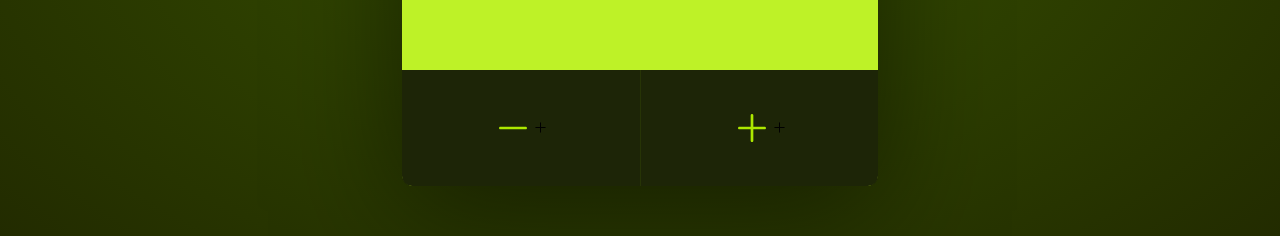
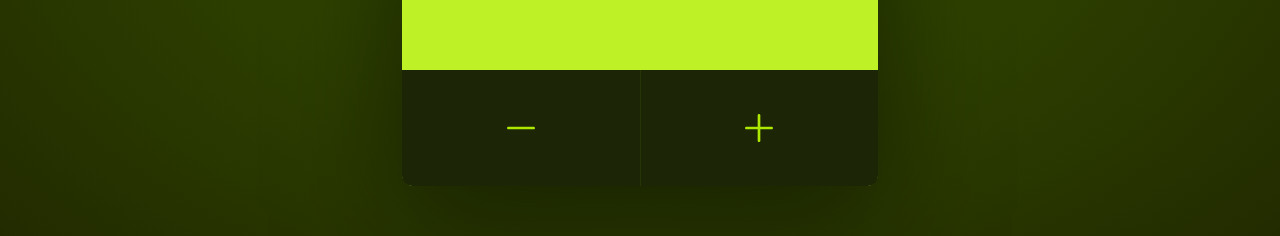
Before and after one commit to prof-biney/fancy-counter, a React (Vite) app: page / in a window 1280 px wide. Shown: the part 522-758 px from the top of the page. Built offline with nearby package versions, Linux system fonts and the light colour scheme.

Commit message:
added limits and lock feature

```diff
--- a/src/ButtonContainer.jsx
+++ b/src/ButtonContainer.jsx
@@ -1,10 +1,10 @@
 import CountButton from "./CountButton";
 
-export default function ButtonContainer({ setCount }) {
+export default function ButtonContainer({ setCount, locked }) {
   return (
     <div className="button-container">
-      <CountButton type="minus" setCount={setCount} />
-      <CountButton type="plus" setCount={setCount} />
+      <CountButton type="minus" setCount={setCount} locked={locked} />
+      <CountButton type="plus" setCount={setCount} locked={locked} />
     </div>
   );
 }
--- a/src/Card.jsx
+++ b/src/Card.jsx
@@ -6,13 +6,14 @@ import Title from "./Title";
 
 export default function Card() {
   const [count, setCount] = useState(0);
+  const locked = count === 5 ? true : false;
 
   return (
-    <div className="card">
-      <Title />
+    <div className={`card ${locked ? "card--limit" : ""}`}>
+      <Title locked={locked} />
       <Count count={count} />
       <ResetButton setCount={setCount} />
-      <ButtonContainer setCount={setCount} />
+      <ButtonContainer setCount={setCount} locked={locked} />
     </div>
   );
 }
--- a/src/CountButton.jsx
+++ b/src/CountButton.jsx
@@ -1,21 +1,28 @@
 import { MinusIcon, PlusIcon } from "@radix-ui/react-icons";
 
-export default function CountButton({ type, setCount }) {
+export default function CountButton({ type, setCount, locked }) {
   const handleClick = () => {
     setCount((prev) => {
-      if (type === "minus") return prev - 1;
-      else return prev + 1;
+      if (type === "minus") {
+        if (prev === 0) return 0;
+        return prev - 1;
+      } else {
+        const newCount = prev + 1;
+        if (newCount > 5) {
+          return 5;
+        }
+        return newCount;
+      }
     });
   };
 
   return (
-    <button onClick={handleClick} className="count-btn">
+    <button disabled={locked} onClick={handleClick} className="count-btn">
       {type === "minus" ? (
         <MinusIcon className="count-btn-icon" />
       ) : (
         <PlusIcon className="count-btn-icon" />
       )}
-      <PlusIcon />
     </button>
   );
 }
--- a/src/Title.jsx
+++ b/src/Title.jsx
@@ -1,3 +1,13 @@
-export default function Title() {
-  return <h1 className="title">Fancy Counter</h1>;
+export default function Title({ locked }) {
+  return (
+    <h1 className="title">
+      {locked ? (
+        <span>
+          Limit! Buy <b>Pro</b> for &gt;5
+        </span>
+      ) : (
+        "Fancy Counter"
+      )}
+    </h1>
+  );
 }
```
